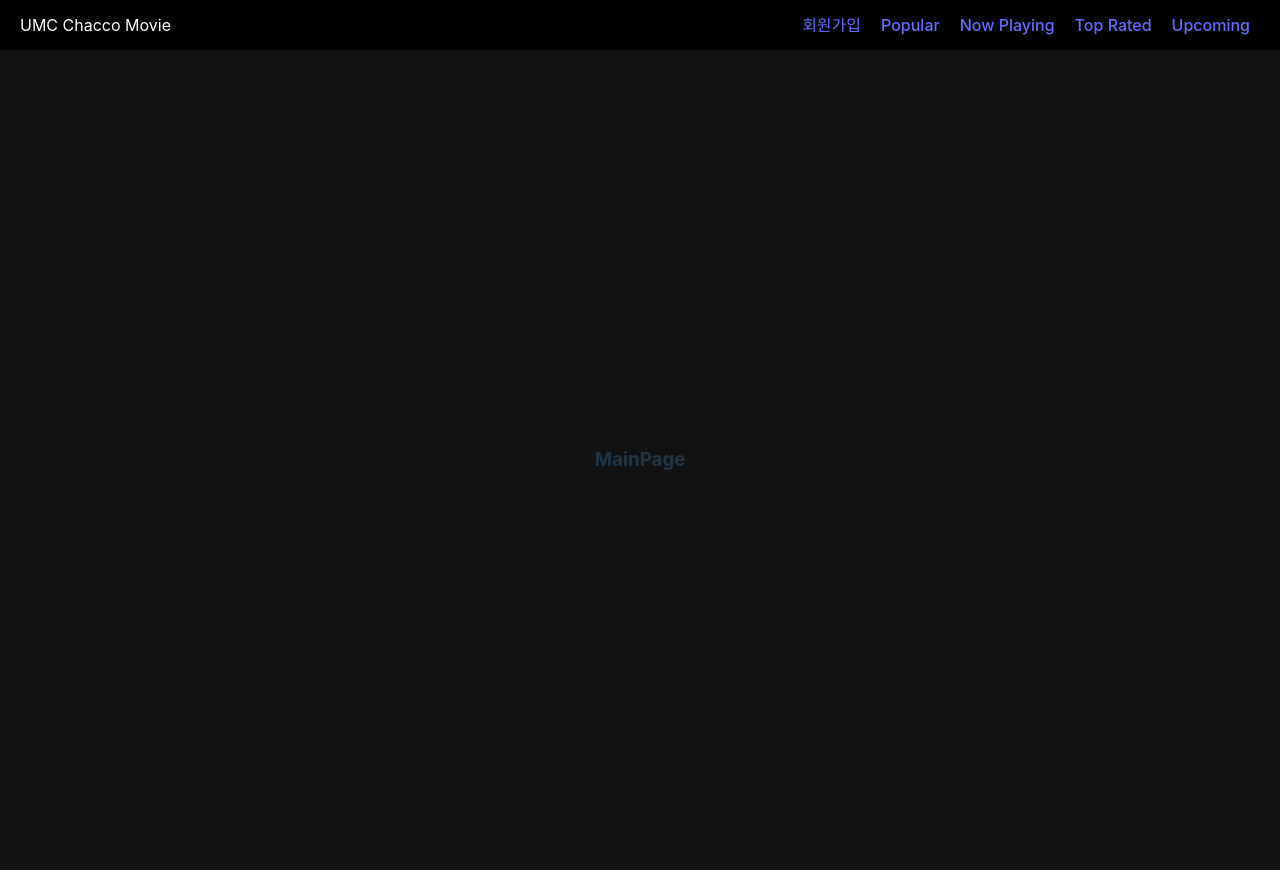
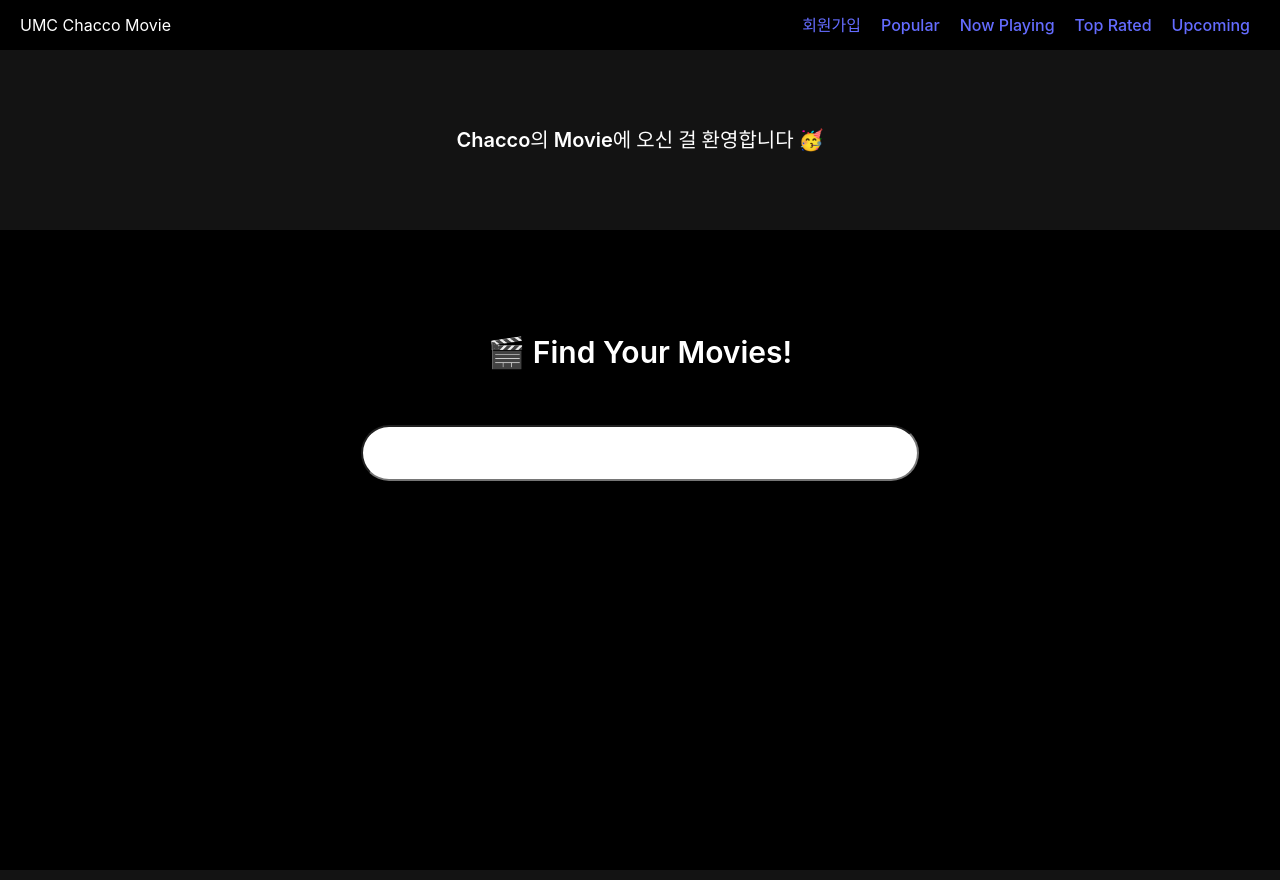
Before and after one commit to SeyeonJang/UMC-6th-Web, a React (Vite) app in the folder Web 3주차/실습/영화 사이트/: page /main-page in a window 1280 px wide. Built offline with nearby package versions, Linux system fonts and the light colour scheme.

Commit message:
feat: [#10] MainPage - Banner 컴포넌트, Input창 추가

```diff
--- /dev/null
+++ b/Web 3주차/실습/영화 사이트/components/MainPage/BannerComponent.jsx
@@ -0,0 +1,23 @@
+import styled from 'styled-components';
+
+function BannerComponent() {
+    return(
+        <WelcomeContainer>Chacco의 Movie에 오신 걸 환영합니다 🥳</WelcomeContainer>
+    );
+}
+
+const WelcomeContainer = styled.div`
+    width: 100%;
+    height: 20vh;
+    background-color: rgb(19, 19, 19);
+    margin: 0;
+    color: white;
+    font-size: 20px;
+    font-weight: 600;
+    display: flex;
+    justify-content: center;
+    align-items: center;
+    padding-bottom: 10px;
+`;
+
+export default BannerComponent;
--- a/Web 3주차/실습/영화 사이트/components/MovieComponent.jsx
+++ b/Web 3주차/실습/영화 사이트/components/MovieComponent.jsx
@@ -8,7 +8,7 @@ const MovieBox = styled.div`
     display: flex;
     justify-content: space-between;
     flex-direction: column;
-    background-color: red;
+    background-color: black;
 `;
 
 const Image = styled.img`
@@ -50,7 +50,7 @@ function MovieComponent({image, title, voteAverage}) {
                 <PaddingBox />
                 <TextBox>
                     <p id='movieBox__bottomBox__textBox__title'>{title}</p>
-                    <p id='movieBox__bottomBox__textBox__vote_average'>{voteAverage}</p>
+                    <p id='movieBox__bottomBox__textBox__vote_average'>★{Number(voteAverage).toFixed(1)}</p>
                 </TextBox>
                 <PaddingBox />
             </BottomBox>
--- a/Web 3주차/실습/영화 사이트/pages/MainPage.jsx
+++ b/Web 3주차/실습/영화 사이트/pages/MainPage.jsx
@@ -1,10 +1,51 @@
 import styled from 'styled-components';
 import React from 'react';
+import BannerComponent from '../components/MainPage/BannerComponent';
 
 function MainPage() {
     return(
-        <h3>MainPage</h3>
+        <Wrapper>
+            <BannerComponent/>
+
+            <SearchContainer>
+                <SearchText>🎬 Find Your Movies!</SearchText>
+                <SearchInput/>
+            </SearchContainer>
+        </Wrapper>
     );
 }
 
+const Wrapper = styled.div`
+    width: 100%;
+    display: flex;
+    flex-direction: column;
+    padding: 0;
+    margin: 0;
+`;
+
+const SearchContainer = styled.div`
+    width: 100%;
+    height: 20px;
+    min-height: 80vh;
+    background-color: black;
+    display: flex;
+    justify-content: start;
+    align-items: center;
+    flex-direction: column;
+`;
+
+const SearchText = styled.div`
+    color: white;
+    font-size: 30px;
+    font-weight: 600;
+    padding-top: 100px;
+`;
+
+const SearchInput = styled.input`
+    width: 550px;
+    height: 50px;
+    margin-top: 50px;
+    border-radius: 50px;
+`;
+
 export default MainPage;
```
